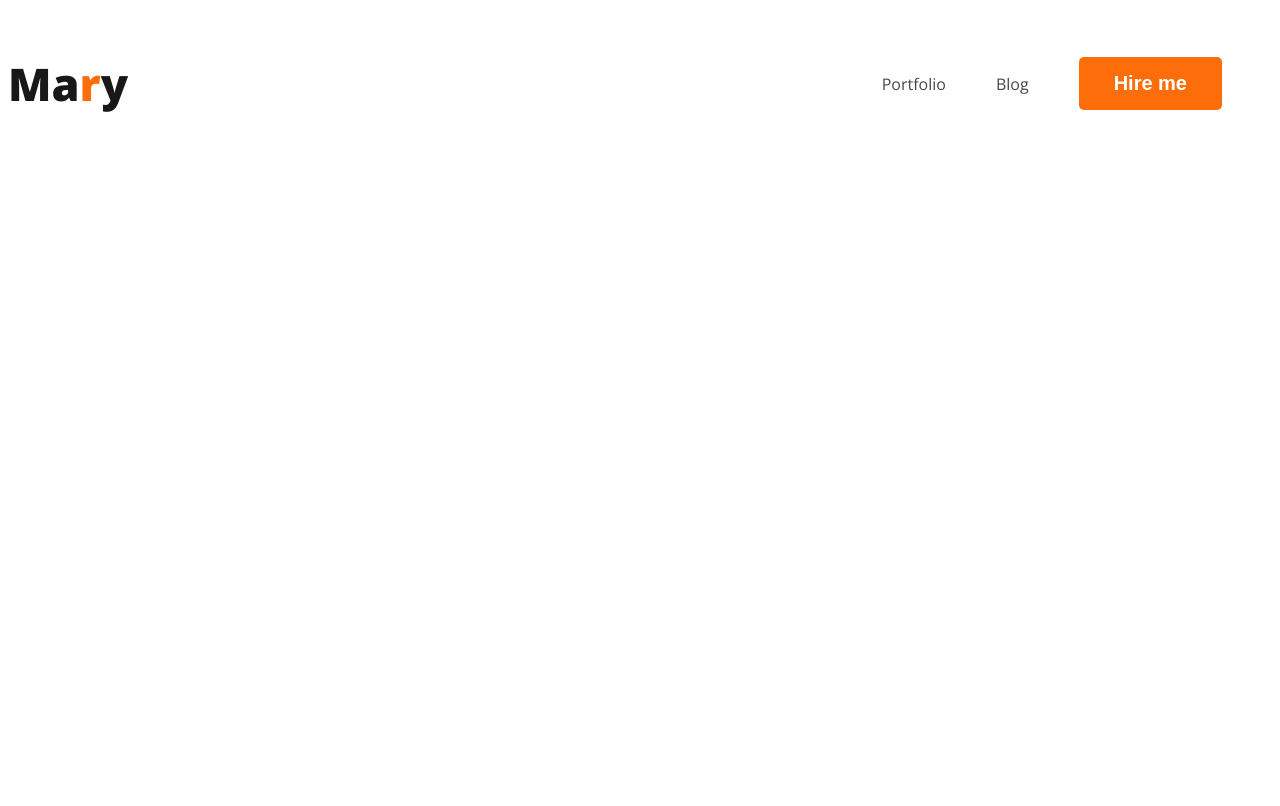
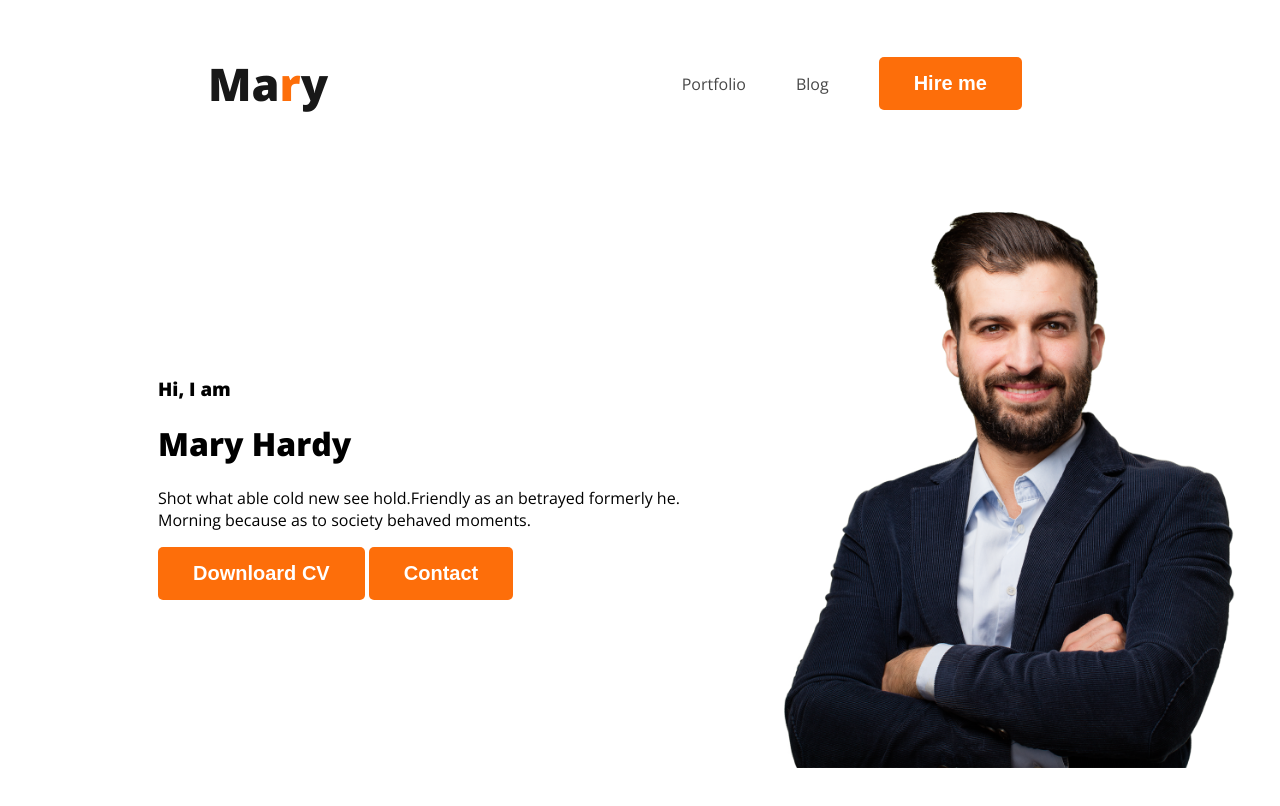
Before and after one commit to rajuahmmed1995/webdevelopwer-portfolio, a plain HTML site: page index.html in a window 1280 px wide. Drawn offline with nearby package versions, Linux system fonts and the light colour scheme.

Commit message:
updated file

```diff
--- a/index.html
+++ b/index.html
@@ -1,6 +1,7 @@
 <!DOCTYPE html>
 <html lang="en">
-<head>
+
+<head class="header">
     <meta charset="UTF-8">
     <meta name="viewport" content="width=device-width, initial-scale=1.0">
     <title>Web Developer Portfolio</title>
@@ -12,7 +13,9 @@
 
     <link rel="stylesheet" href="style/portfolio.css">
 </head>
+
 <body>
+
     <head>
         <nav>
             <h3 class="nav-title"> Ma<span class="text-primary">r</span>y</h3>
@@ -23,6 +26,18 @@
             </ul>
         </nav>
 
+        <div class="banner">
+
+
+            <div class="banner-content">
+                <h3 class="banner-greting"> Hi, I  am</h3>
+                <h1 class="banner-title"> Mary Hardy</h1>
+                <p> Shot what able cold new see hold.Friendly as an betrayed formerly he. Morning because as to society behaved moments.</p>
+                <button class="btn-primary"> Downloard CV</button>
+                <button class="btn-primary">Contact</button>
+            </div>
+            <img class="profile-pic" src="images/hardy.png" alt="">
+        </div>
     </head>
     <main>
 
@@ -34,4 +49,5 @@
 
     </footer>
 </body>
+
 </html>
--- a/style/portfolio.css
+++ b/style/portfolio.css
@@ -24,6 +24,7 @@ nav {
 align-items: center;
 justify-content: space-between;
     display: flex;
+    margin: 0 200px;
 }
 
 .nav-title {
@@ -49,3 +50,18 @@ nav a {
     text-decoration: none;
     color: #474747;
 }
+/* header related style */
+
+.header:{
+    background-color: #FFF8F3;
+}
+
+.banner{
+
+    padding: 30px 30px 30px 150px;
+    display: flex;
+    align-items:center;
+}
+.banner .profile-pic{
+    width: 500px;
+}
```
Lines whose indentation alone changed are shown as unchanged.
